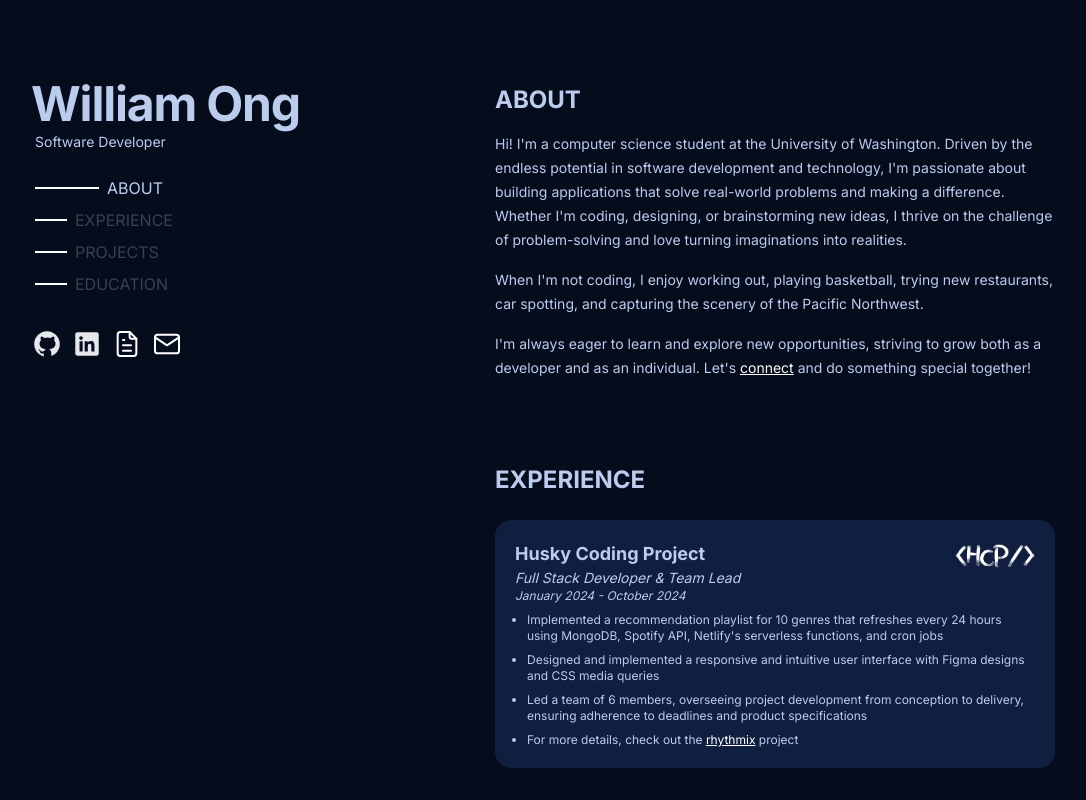
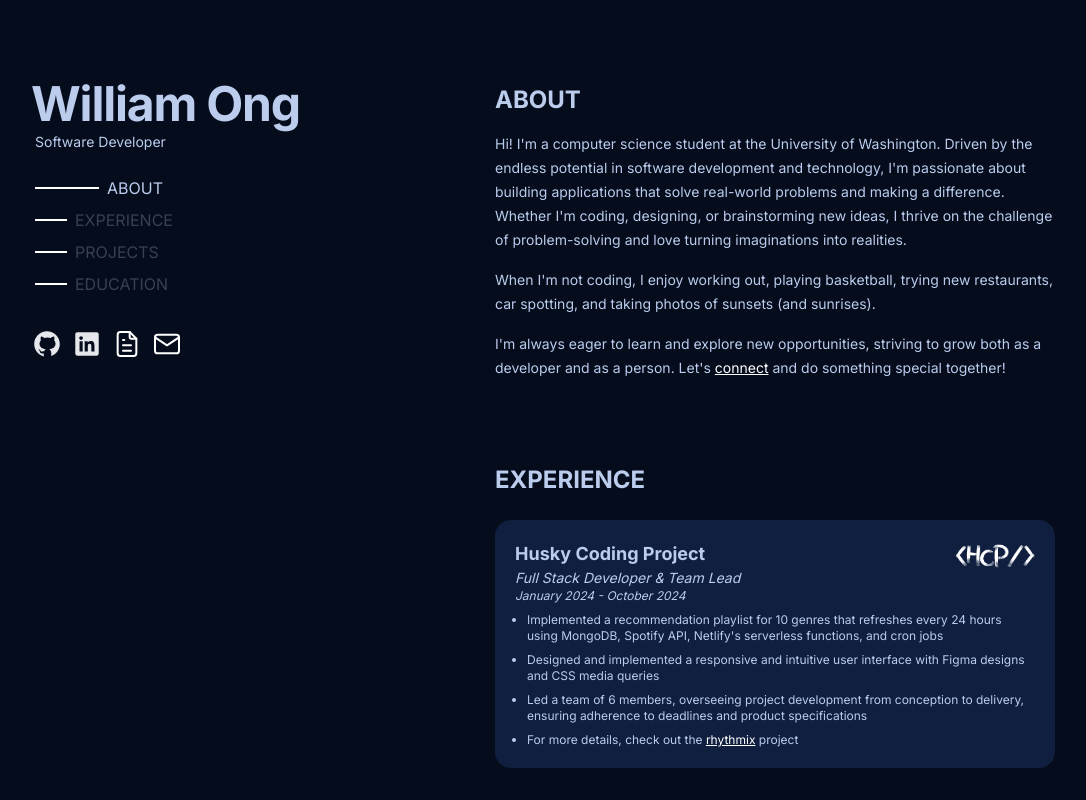
Before and after one commit to william-ong1/portfolio, a Next.js app: page / in a window 1280 px wide. Shown: the top 800 px of the page, without its empty margins (97-1183 px from the left). Built offline with nearby package versions, Linux system fonts and the light colour scheme.

Commit message:
Reduced fade-in animation time and edited about section

```diff
--- a/app/components/about.tsx
+++ b/app/components/about.tsx
@@ -10,11 +10,11 @@ const About = (): JSX.Element => {
       </div>
 
       <div className="text-sm mt-4 leading-6">
-        When I&#39;m not coding, I enjoy working out, playing basketball, trying new restaurants, car spotting, and capturing the scenery of the Pacific Northwest.
+        When I&#39;m not coding, I enjoy working out, playing basketball, trying new restaurants, car spotting, and taking photos of sunsets (and sunrises).
       </div>
 
       <div className="text-sm mt-4 leading-6">
-        I&#39;m always eager to learn and explore new opportunities, striving to grow both as a developer and as an individual. Let&#39;s <a className="text-white underline" href="https://www.linkedin.com/in/william-ong1" target="_blank" rel="noreferrer noopener">connect</a> and do something special together!
+        I&#39;m always eager to learn and explore new opportunities, striving to grow both as a developer and as a person. Let&#39;s <a className="text-white underline" href="https://www.linkedin.com/in/william-ong1" target="_blank" rel="noreferrer noopener">connect</a> and do something special together!
       </div>
     </div>
   );
--- a/app/globals.css
+++ b/app/globals.css
@@ -23,5 +23,5 @@ html {
 }
 
 .fade-in {
-  animation: fadeIn 1s ease-out forwards;
+  animation: fadeIn 0.5s ease-out forwards;
 }
```
